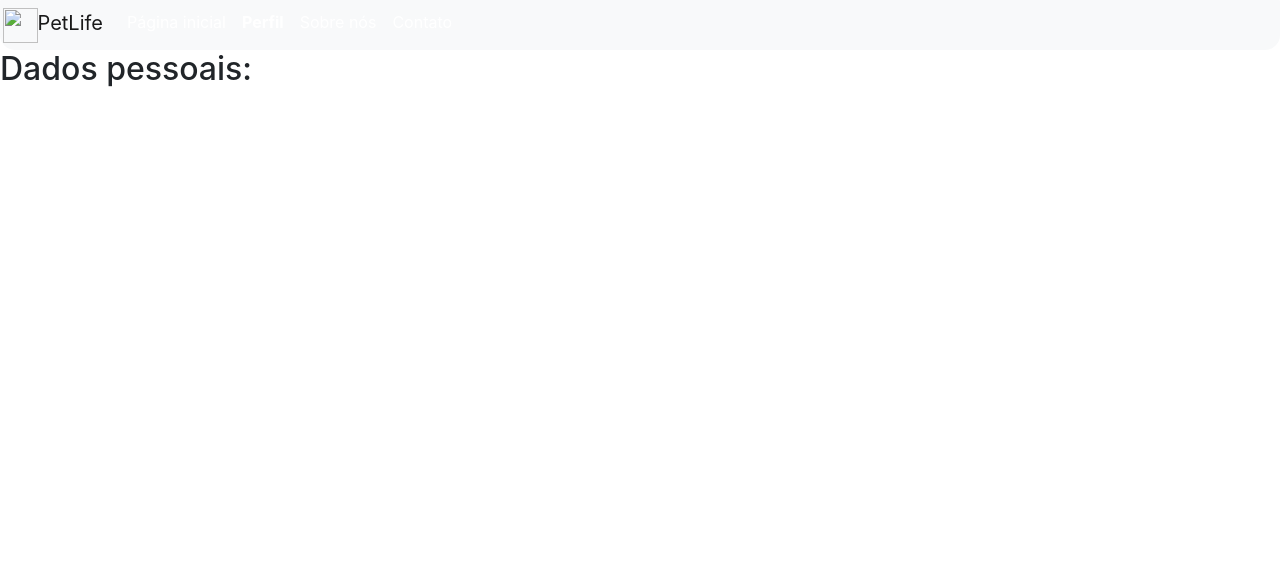
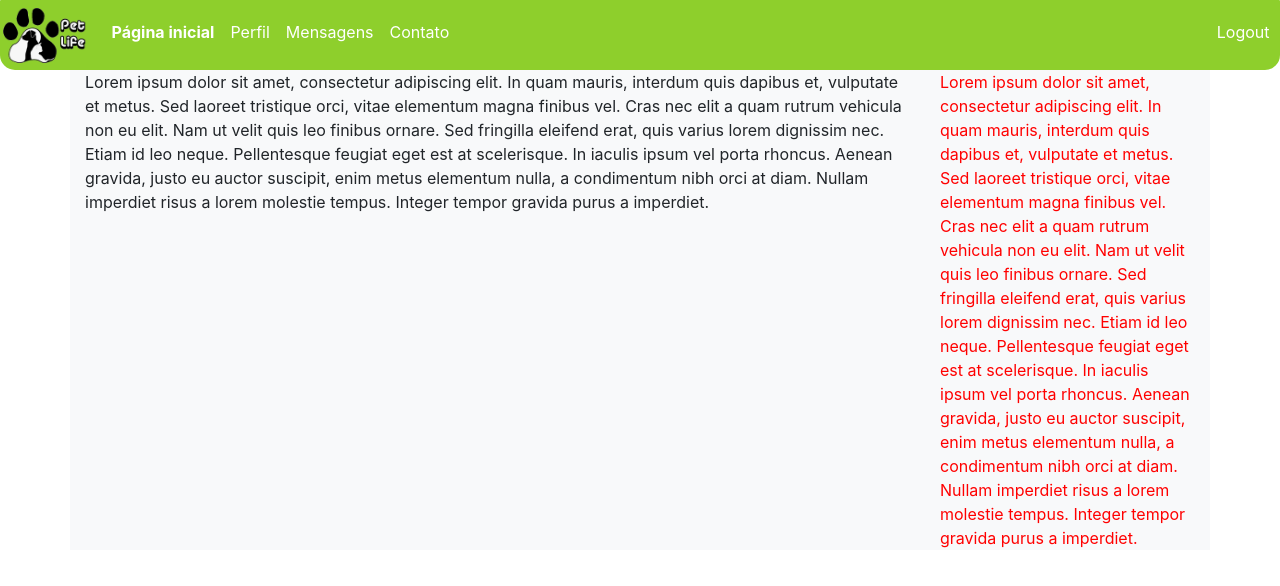
Before and after one commit to drianocorrea/infodados, a plain HTML site: page perfil.html in a window 1280 px wide. Drawn offline with Linux system fonts and the light colour scheme.

Commit message:
colocando base no git

```diff
--- a/perfil.html
+++ b/perfil.html
@@ -3,33 +3,44 @@
 
 <head>
     <meta charset="UTF-8">
-    <title>Template para projeto</title>
+    <title>PetLife: Página Inicial</title>
+    <!--Bibliotecas padrão-->
+    <link rel="stylesheet" type="text/javascript" href="js/scripts.js">
     <link rel="stylesheet" type="text/css" href="css/styles.css">
+    <!--Declarando bibliotecas de bootstrap, jquery, etc-->
+    <link rel="stylesheet" type="text/javascript" href="js/jquery.js">
     <link rel="stylesheet" type="text/css" href="css/bootstrap/bootstrap.css">
+    <link rel="stylesheet" type="text/javascript" href="js/bootstrap/bootstrap.js">
     <script src="scripts.js"></script>
 </head>
 
 <body>
+
+
     <!--INICIO MENU-->
-    <nav class="navbar navbar-expand-lg navbar-light bg-light">
+    <nav class="navbar navbar-expand-lg navbar-light bg-green">
 
-        <a href="index.html" class="navbar-brand">PetLife
-            <img id="icone" src="img/dog.png" width="35px" height="35px">
+        <a href="index.html" class="navbar-brand">
+            <img id="icone" src="img/iconePrincipal.png"  width="85px" height="55px">
         </a>
-
         <div class="collapse navbar-collapse" id="navbarNav">
             <ul class="navbar-nav mr-auto">
-                <li class="nav-item">
+                <li class="nav-item active">
                     <a class="nav-link" href="index.html">Página inicial</a>
                 </li>
-                <li class="nav-item active">
+                <li class="nav-item">
                     <a class="nav-link" href="perfil.html">Perfil</a>
                 </li>
                 <li class="nav-item">
-                    <a class="nav-link" href="sobre.html">Sobre nós</a>
+                    <a class="nav-link" href="sobre.html">Mensagens</a>
                 </li>
                 <li class="nav-item">
                     <a class="nav-link" href="contato.html">Contato</a>
+                </li>
+            </ul>
+            <ul class="navbar-nav ml-auto">
+                <li class="nav-item">
+                    <a class="nav-link" href="#">Logout</a>
                 </li>
             </ul>
         </div>
@@ -38,11 +49,34 @@
     <!-- FIM  MENU -->
 
     <!--CORPO DO SITE-->
-    <div id="principal">
-        <h2>Dados pessoais:</h2>
+    <div class="container">
+
+        <div class="row">
+            <div class="col-md-9">
+                Lorem ipsum dolor sit amet, consectetur adipiscing elit. In quam mauris, interdum quis dapibus et,
+                vulputate et metus. Sed laoreet tristique orci, vitae elementum magna finibus vel. Cras nec elit a quam
+                rutrum vehicula non eu elit. Nam ut velit quis leo finibus ornare. Sed fringilla eleifend erat, quis
+                varius lorem dignissim nec. Etiam id leo neque. Pellentesque feugiat eget est at scelerisque. In iaculis
+                ipsum vel porta rhoncus. Aenean gravida, justo eu auctor suscipit, enim metus elementum nulla, a
+                condimentum nibh orci at diam. Nullam imperdiet risus a lorem molestie tempus. Integer tempor gravida
+                purus a imperdiet.
+            </div>
+            <!-- MENU LATERAL -->
+            <div class="col-md-3" id="menu-lateral">
+                Lorem ipsum dolor sit amet, consectetur adipiscing elit. In quam mauris, interdum quis dapibus et,
+                vulputate et metus. Sed laoreet tristique orci, vitae elementum magna finibus vel. Cras nec elit a quam
+                rutrum vehicula non eu elit. Nam ut velit quis leo finibus ornare. Sed fringilla eleifend erat, quis
+                varius lorem dignissim nec. Etiam id leo neque. Pellentesque feugiat eget est at scelerisque. In iaculis
+                ipsum vel porta rhoncus. Aenean gravida, justo eu auctor suscipit, enim metus elementum nulla, a
+                condimentum nibh orci at diam. Nullam imperdiet risus a lorem molestie tempus. Integer tempor gravida
+                purus a imperdiet.
+            </div>
+            <!--FIM MENU LATERAL-->
+        </div>
+
     </div>
+    <!-- FIM DO CORPO-->
 
-    <!-- FIM DO CORPO-->
 
 </body>
 
```
Also changed, not shown: index.html (+1 -1 lines), login.html (added).
